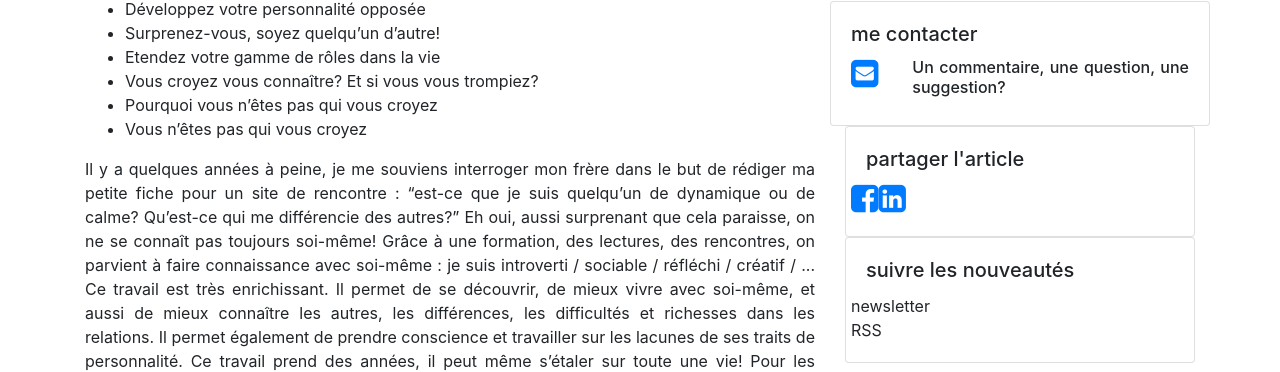
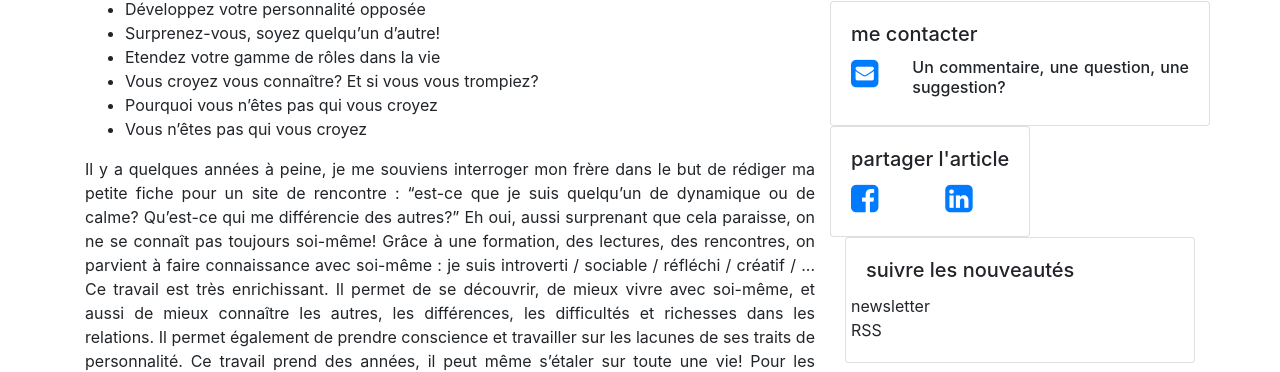
Before and after one commit to OrgaEvolutions/Nathoup.github.io, a Jekyll site: the page built from articles/personnalite.html, in a window 1280 px wide. Shown: the part 181-553 px from the top of the page. Built offline with Jekyll 4.4.1, drawn with Linux system fonts in a browser that asks for light colours; nearby versions of some CDN libraries; comment, search, counter and statistics services are not loaded.

Commit message:
Update post.html

```diff
--- a/_layouts/post.html
+++ b/_layouts/post.html
@@ -45,16 +45,19 @@
             </div>
         </div>
 
+
+        <div class="row">
            <div class="card">
              <div class="card-body">
                <h5 class="card-title">partager l'article</h5>
                <div class="card-text">
-               <div class="row">
-                 <a href="http://facebook.com/{{ site.facebook }}" class="author-social" target="_blank"><i class="fa fa-2x fa-facebook-square"></i></a>
-                 <a href="http://linkedin.com/in/{{ site.linkedin }}" class="author-social" target="_blank"><i class="fa fa-2x fa-linkedin-square"></i></a>
-               </div>
+                 <div class="row">
+                   <div class="col"><a href="http://facebook.com/{{ site.facebook }}" class="author-social" target="_blank"><i class="fa fa-2x fa-facebook-square"></i></a></div>
+                   <div class="col"><a href="http://linkedin.com/in/{{ site.linkedin }}" class="author-social" target="_blank"><i class="fa fa-2x fa-linkedin-square"></i></a></div>
+                 </div>
              </div>
            </div>
+        </div>
         </div>
 
 
```
